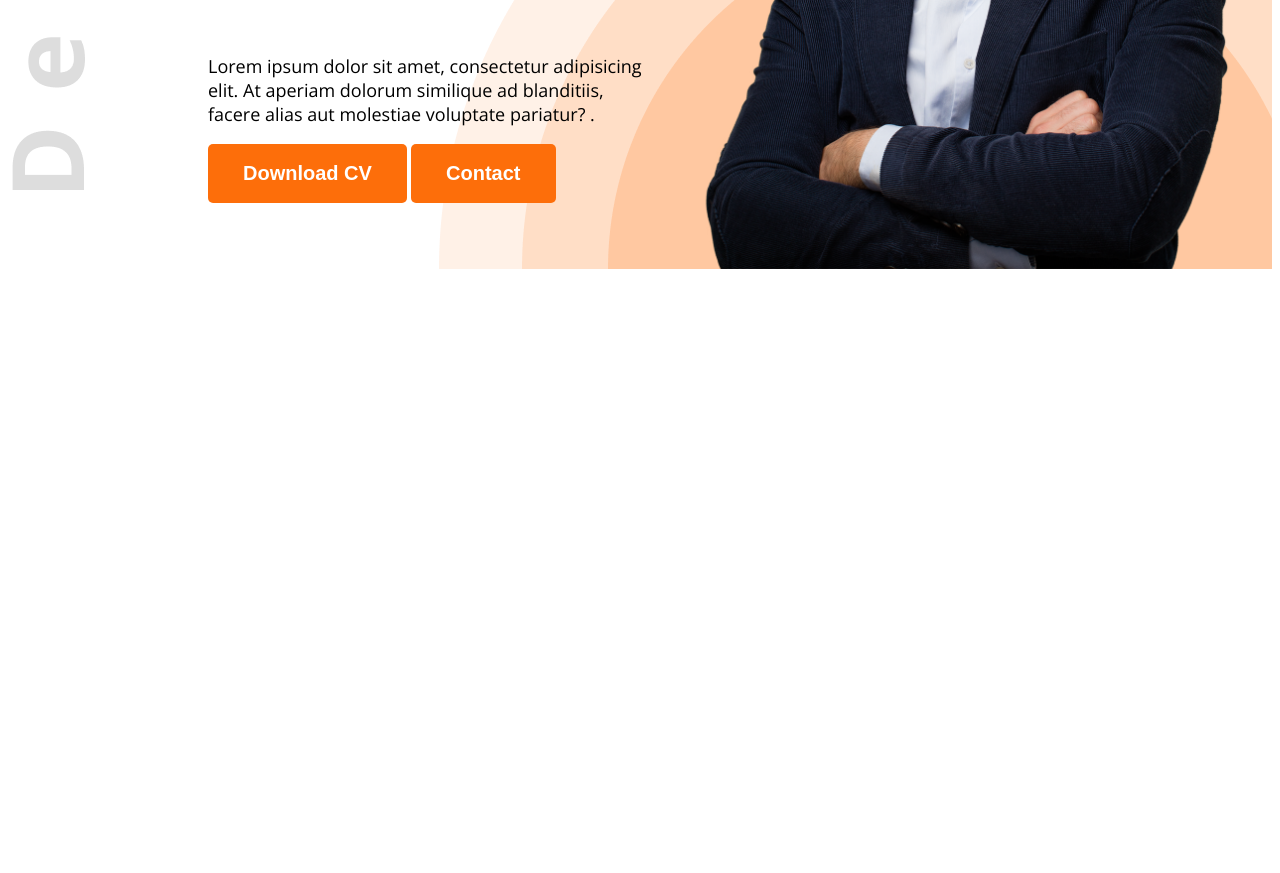
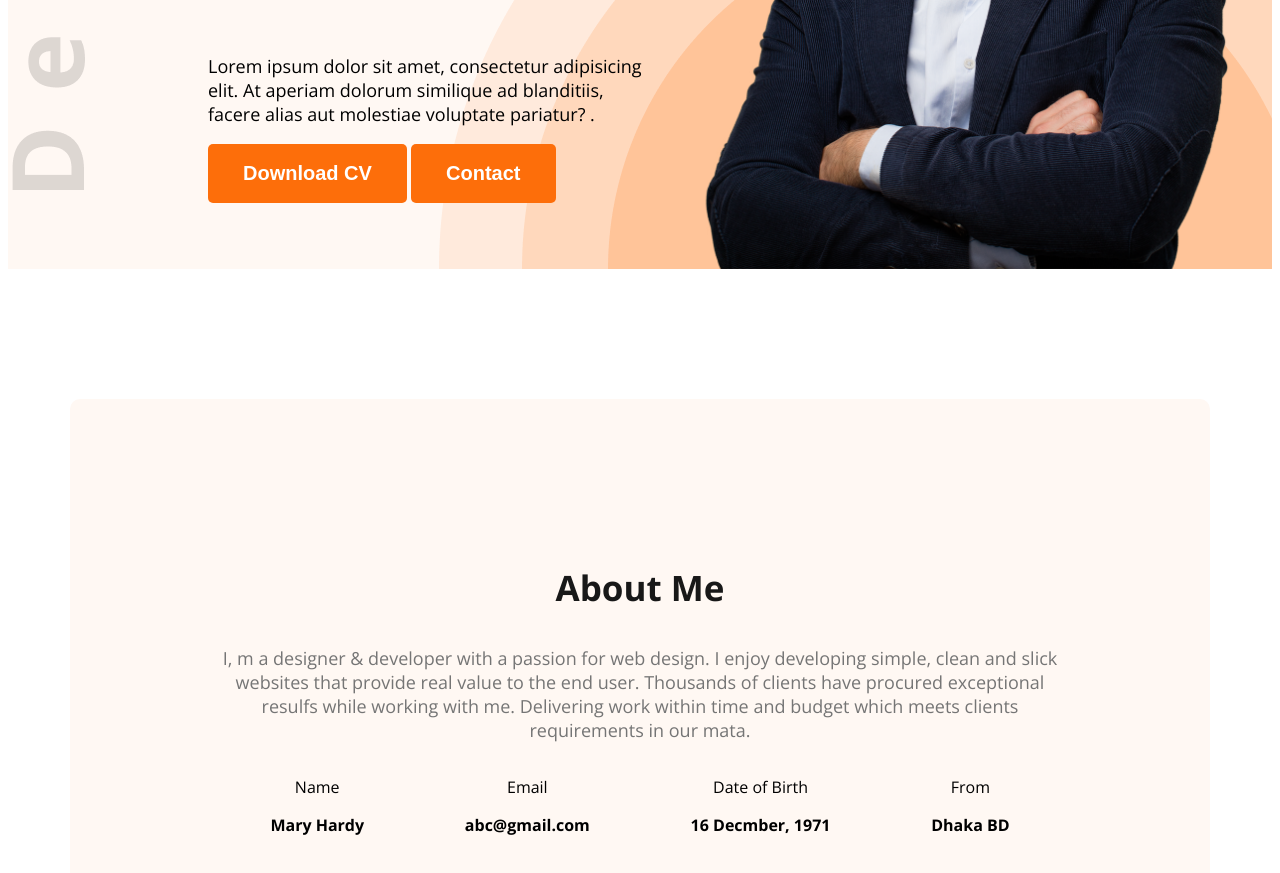
Before and after one commit to MdAbdullah1212/web-deve-portfolio, a plain HTML site: page index.html in a window 1280 px wide. Shown: the part 593-1466 px from the top of the page. Before the commit the page ends 870 px from the top, so only its background shows below. Drawn offline with nearby package versions, Linux system fonts and the light colour scheme.

Commit message:
about section

```diff
--- a/index.html
+++ b/index.html
@@ -13,7 +13,7 @@
 </head>
 
 <body class="open-sans-normal">
-    <header class="header">
+    <header class="header secondary-bg">
         <nav>
             <h3 class="nave-title">Ma<span class="text-primary">r</span>y</h3>
             <ul>
@@ -26,7 +26,8 @@
             <div class="banner-container">
                 <h4 class="banner-grating">hi, I am</h4>
                 <h1 class="banner-title">Mary Hardy</h1>
-                <p class="banner-description"> Lorem ipsum dolor sit amet, consectetur adipisicing elit. At aperiam dolorum similique ad blanditiis, facere alias aut molestiae voluptate pariatur? .</p>
+                <p class="banner-description"> Lorem ipsum dolor sit amet, consectetur adipisicing elit. At aperiam
+                    dolorum similique ad blanditiis, facere alias aut molestiae voluptate pariatur? .</p>
                 <button class="btn-primary">Download CV</button>
                 <button class="btn-primary">Contact</button>
             </div>
@@ -34,7 +35,37 @@
         </div>
     </header>
     <main>
+        <section class="about secondary-bg">
+            <h3 class="section-title">
+                About Me
+            </h3>
+            <p class="section-description">
+                I, m a designer & developer with a passion for web design. I enjoy developing simple, clean and
+                slick websites that provide real value to the end user. Thousands of clients have procured
+                exceptional resulfs while working with me. Delivering work within time and budget which meets
+                clients requirements in our mata.
+            </p>
 
+
+            <div class="about-items">
+                <div class="about-item">
+                    <p class="about-title">Name </p>
+                    <p class="about-description">Mary Hardy</p>
+                </div>
+                <div class="about-item">
+                    <p class="about-title">Email</p>
+                    <p class="about-description">abc@gmail.com</p>
+                </div>
+                <div class="about-item">
+                    <p class="about-title">Date of Birth</p>
+                    <p class="about-description">16 Decmber, 1971</p>
+                </div>
+                <div class="about-item">
+                    <p class="about-title">From</p>
+                    <p class="about-description">Dhaka BD</p>
+                </div>
+            </div>
+        </section>
     </main>
     <footer>
 
--- a/styles/porfolio.css
+++ b/styles/porfolio.css
@@ -52,8 +52,21 @@ ul a{
     font-weight: bold;
     color: white;
 }
+.section-title{
+    font-size: 35px;
+    font-weight: bold;
+    color: #181818;
+}
+.section-description{
+    font-size: 18px;
+    color: #757575;
+}
 
 /* shared style */
+.secondary-bg{
+    background-color: #FFF8F3;
+}
+
 .text-primary{
     color: #FD6E0A;
 }
@@ -82,3 +95,25 @@ ul a{
 .banner-profile-pic{
     max-width: 580px;
 }
+
+/* Main styles */
+main{
+    max-width: 1140px;
+    margin: 0 auto;
+}
+
+/* About Styles */
+.about{
+    border-radius: 10px;
+    text-align: center;
+    padding: 130px 150px;
+    margin-top: 130px;
+}
+.about-items{
+    display: flex;
+    justify-content: space-around;
+}
+
+.about-description{
+    font-weight: bold;
+}
```
